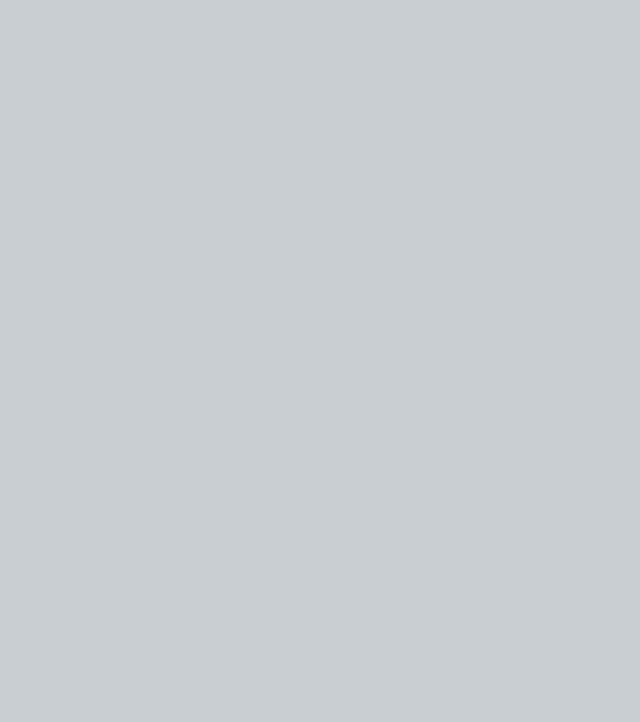
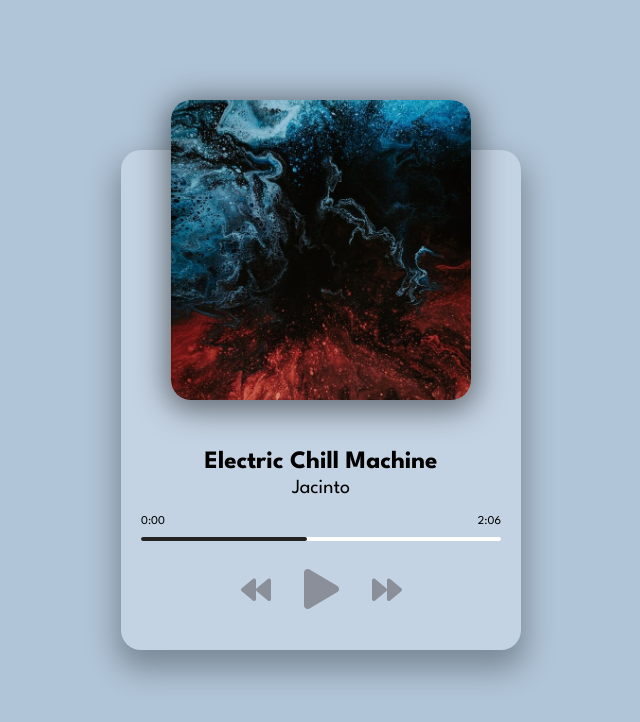
Before and after one commit to philyfwik/music-player, a plain HTML site: page index.html in a window 1280 px wide. Shown: the whole page, without its empty margins (319-959 px from the left). Drawn offline with Linux system fonts and the light colour scheme.

Commit message:
add song with pause and play functionality

```diff
--- a/index.html
+++ b/index.html
@@ -9,6 +9,32 @@
     <link rel="stylesheet" href="style.css">
 </head>
 <body>
+    <div class="player-container">
+        <!-- Song -->
+        <div class="img-container">
+            <img src="img/jacinto-1.jpg" alt="Album Art">
+        </div>
+        <h2 id="title">Electric Chill Machine</h2>
+        <h3 id="artist">Jacinto</h3>
+        <audio src="music/jacinto-1.mp3"></audio>
+
+        <!-- Progress -->
+        <div class="progress-container" id="progress-container">
+            <div class="progress" id="progress"></div>
+            <div class="duration-wrapper">
+                <span id="current-time">0:00</span>
+                <span id="duration">2:06</span>
+            </div>
+        </div>
+
+        <!-- Controls -->
+        <div class="player-controls">
+            <i class="fas fa-backward" id="prev" title="Previous"></i>
+            <i class="fas fa-play main-button" id="play" title="Play"></i>
+            <i class="fas fa-forward" id="next" title="Next"></i>
+        </div>
+    </div>
+
     <!-- Script -->
     <script src="script.js"></script>
 </body>
--- a/script.js
+++ b/script.js
@@ -0,0 +1,26 @@
+const music = document.querySelector('audio');
+const prevBtn = document.getElementById('prev');
+const playBtn = document.getElementById('play');
+const nextBtn = document.getElementById('next');
+
+// Check If Playing
+let isPlaying = false;
+
+// Play
+const playSong = () => {
+  isPlaying = true;
+  playBtn.classList.replace('fa-play', 'fa-pause');
+  playBtn.setAttribute('title', 'Pause');
+  music.play();
+}
+
+// Pause
+const pauseSong = () => {
+  isPlaying = false;
+  playBtn.classList.replace('fa-pause', 'fa-play');
+  playBtn.setAttribute('title', 'Play');
+  music.pause();
+}
+
+// Play or Pause Event Listenere
+playBtn.addEventListener('click', () => (isPlaying ? pauseSong() : playSong()));
--- a/style.css
+++ b/style.css
@@ -1,4 +1,6 @@
 /* Images created by: https://unsplash.com/@pawel_czerwinski */
+
+@import url('https://fonts.googleapis.com/css2?family=League+Spartan:wght@400;700&display=swap');
 
 html {
   box-sizing: border-box;
@@ -7,21 +9,35 @@ html {
 body {
   margin: 0;
   min-height: 100vh;
-  background: #c9ced3;
+  background: #b1c5d8;
   display: flex;
   justify-content: center;
   align-items: center;
-
+  font-family: 'League Spartan', sans-serif;
   font-size: 12px;
 }
 
-
+.player-container {
+  height: 500px;
+  width: 400px;
+  background: #c4d3e3;
+  border-radius: 20px;
+  box-shadow: 0 15px 30px 5px rgba(0, 0, 0, 0.3);
+}
 
 .img-container {
-
+  height: 300px;
+  width: 300px;
   position: relative;
   top: -50px;
   left: 50px;
+}
+.img-container img {
+  height: 100%;
+  width: 100%;
+  object-fit: cover;
+  border-radius: 20px;
+  box-shadow: 0 5px 30px 5px rgba(0, 0, 0, 0.5);
 }
 
 
@@ -53,7 +69,7 @@ h3 {
   border-radius: 5px;
   height: 100%;
   /* change this to show progress */
-  width: 66%;
+  width: 46%;
   transition: width 0.1s linear;
 }
 
@@ -74,11 +90,14 @@ h3 {
 
 .fas {
   font-size: 30px;
-  color: rgb(129, 129, 129);
+  color: rgb(138, 143, 153);
   margin-right: 30px;
-
+  cursor: pointer;
+  user-select: none;
 }
-
+.fas:hover {
+  filter: brightness(70%);
+}
 
 
 .main-button {
@@ -89,7 +108,9 @@ h3 {
 
 /* Media Query: iPhone (Vertical) */
 @media screen and (max-width: 376px) {
-
+  .player-container {
+    width: 95vw;
+  }
 
   .img-container {
     left: 29px;
```
